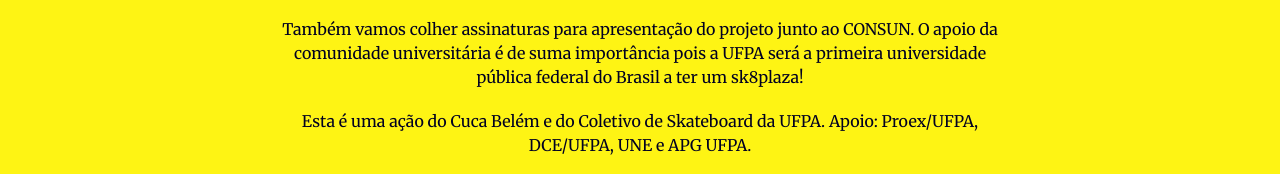
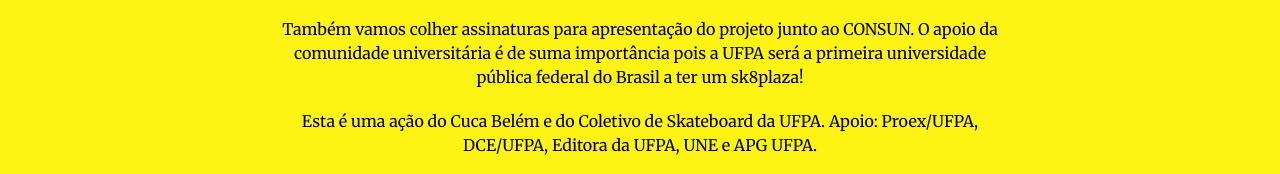
Before and after one commit to skateboardnaufpa/skateboardnaufpa.github.io, a plain HTML site: page index.html in a window 1280 px wide. Shown: the part 1340-1514 px from the top of the page. Drawn offline with nearby package versions, Linux system fonts and the light colour scheme.

Commit message:
ajuste apoio

```diff
--- a/index.html
+++ b/index.html
@@ -89,7 +89,7 @@ O Circuito Universitário de Cultura e Arte da UNE - CUCA da UNE promove nos dia
 <p>O objetivo da ação é promover a cultura skateboard na UFPA, sensibilizando a comunidade universitária para a prática desse esporte, ressaltando suas características socioculturais, socioeducativas e sociopolíticas, e com isso, estimular uma cultura de paz, convivência e vida saudável nesta sexagenária instituição de ensino superior.</p>
 <p>Na ocasião também vamos apresentar a proposta de construção do "Skate Plaza da UFPA", projeto este que já foi tratado com o Reitor prof Tourinho, e que teve excelente aceitação por "acompanhar a política inovadora na atual gestão da UFPA no que diz respeito à diversidade, no combate à desigualdade, na promoção da inclusão social por meio da educação, esporte e da ciência, voltados para ações que valorizam as identidades das juventudes e a difusão da cultura urbana."</p>
 <p>Também vamos colher assinaturas para apresentação do projeto junto ao CONSUN. O apoio da comunidade universitária é de suma importância pois a UFPA será a primeira universidade pública federal do Brasil a ter um sk8plaza!</p>
-<p>Esta é uma ação do Cuca Belém e do Coletivo de Skateboard da UFPA. Apoio: Proex/UFPA, DCE/UFPA, UNE e APG UFPA.</p>
+<p>Esta é uma ação do Cuca Belém e do Coletivo de Skateboard da UFPA. Apoio: Proex/UFPA, DCE/UFPA, Editora da UFPA, UNE e APG UFPA.</p>
 <p>Serviço:<br>
 Dias 18 (de 15:00 as 22:00 h) e 19 (de 8:30 as 12:00 h) de agosto 2017<br>
 Vadião - Campus Guamá UFPA</p>
```
